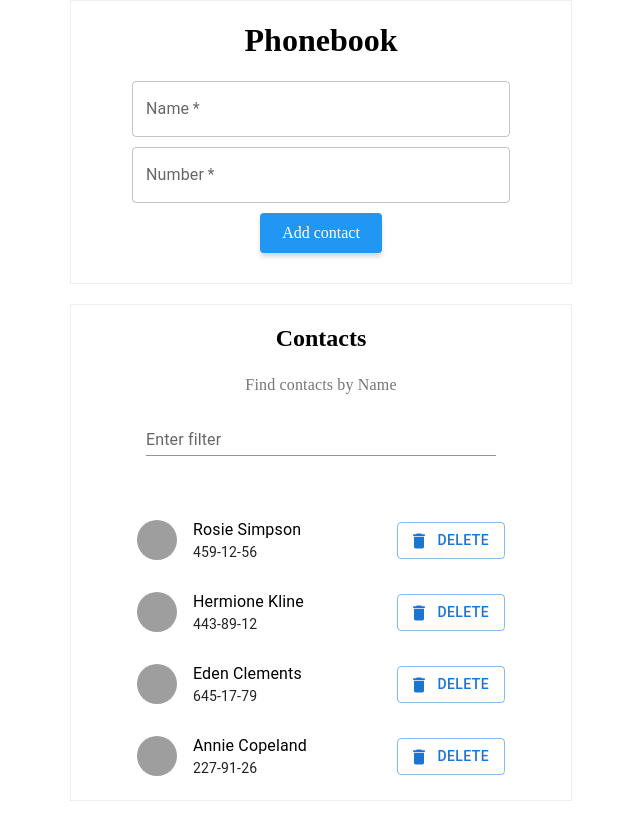
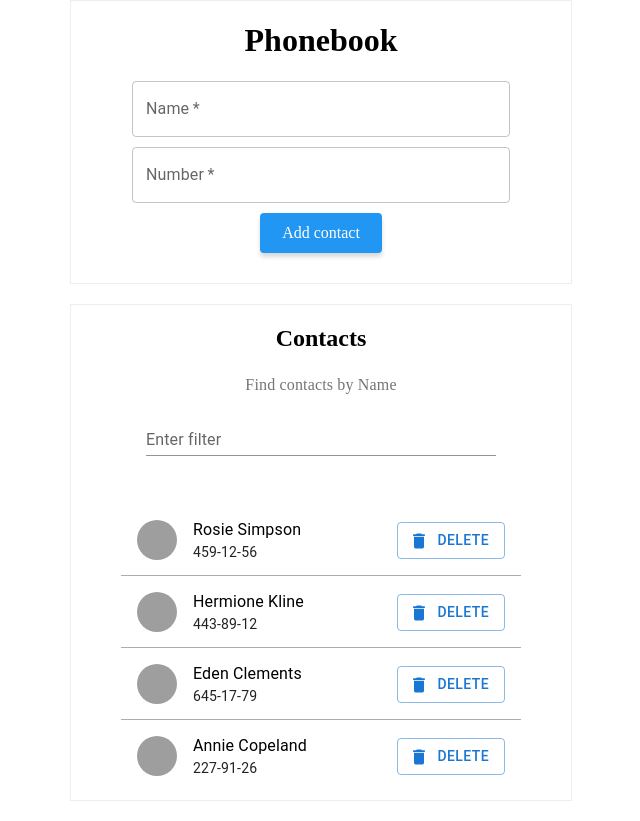
Before and after one commit to Skynet4241/goit-react-hw-06-phonebook, a React (Create React App) app: page / in a window 1280 px wide. Shown: the whole page, without its empty margins (319-959 px from the left). Built offline with nearby package versions, Linux system fonts and the light colour scheme; grey boxes are pictures that could not be loaded.

Commit message:
Update index.css

```diff
--- a/src/index.css
+++ b/src/index.css
@@ -28,3 +28,16 @@ p {
 #standard-search{
   width: 350px;
 }
+
+.css-hhvo2v-MuiListItem-root:not(:last-child)::after
+{
+  content: "";
+  display: block;
+  position: absolute;
+  bottom: 0px;
+  left: 0;
+  right: 0;
+  height: 1px;
+  background-color: #adaaaa;
+
+}
```
